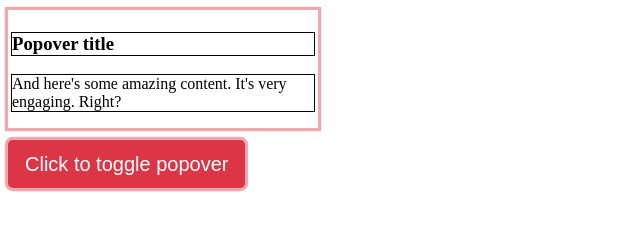
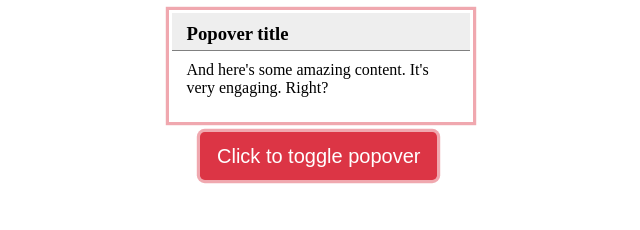
Before and after one commit to Junaer/form-js, a website built with webpack: page src/index.html in a window 1280 px wide. Both pictures are taken after a click on the button "Click to toggle popover". Shown: the whole page, without its empty margins (0-640 px from the left). Built offline with nearby package versions, Linux system fonts and the light colour scheme.

Commit message:
feat: fix

```diff
--- a/src/css/style.css
+++ b/src/css/style.css
@@ -1,3 +1,9 @@
+* {
+    margin: 0;
+    padding: 0;
+    box-sizing: border-box;
+  }
+
   .btn {
     background-color: #dc3545;
     margin-top: 8.25rem;
@@ -13,28 +19,32 @@
     text-align: center;
     font-weight: 400;
     vertical-align: middle;
-    box-shadow: 0 0 0 .2rem rgba(225,83,97,.5);
+    box-shadow: 0 0 0 .2rem rgba(225, 83, 97, .5);
   }
+
   .message {
     position: absolute;
     display: block;
     border: 3px solid transparent;
-    box-shadow: 0 0 0 .2rem rgba(225,83,97,.5);
+    box-shadow: 0 0 0 .2rem rgba(225, 83, 97, .5);
     height: auto;
     width: auto;
     display: inline-block;
     width: 19em;
     height: 7em;
+    /*margin-left: calc(19em - 50%);*/
   }
+
   .title {
-    position: relative;
-    border: 1px solid transparent;
-    border-color: black;
+    padding: 10px 15px 5px;
+    border-bottom: 1px solid grey;
+    background-color: #eee;
   }
+
   .text {
-    margin-bottom: 60px;
-    position: relative;
-    border: 1px solid transparent;
-    border-color: black;
+    padding: 10px 15px 5px;
+  }
 
+  .main {
+    margin-left: 200px;
   }
--- a/src/js/app.js
+++ b/src/js/app.js
@@ -19,8 +19,8 @@ button.addEventListener('click', () => {
         newDiv.innerHTML = "<h3 class='title'>Popover title </h3>"
         newDiv.innerHTML += "<p class='text'>And here's some amazing content. It's very engaging. Right?</p>";
         console.log(button.offsetWidth)
-        newDiv.style.left = left + 'px'
-        newDiv.style.top = top - 130 + 'px'
+        newDiv.style.left = left + button.offsetWidth / 2 - newDiv.offsetWidth / 2 - 150 + 'px'
+        newDiv.style.top = top - top + 10 + 'px'
         newDiv.style.right = right + 'px'
         newDiv.style.bottom = bottom + 'px'
         body.appendChild(newDiv)
```
Lines whose indentation alone changed are shown as unchanged.
